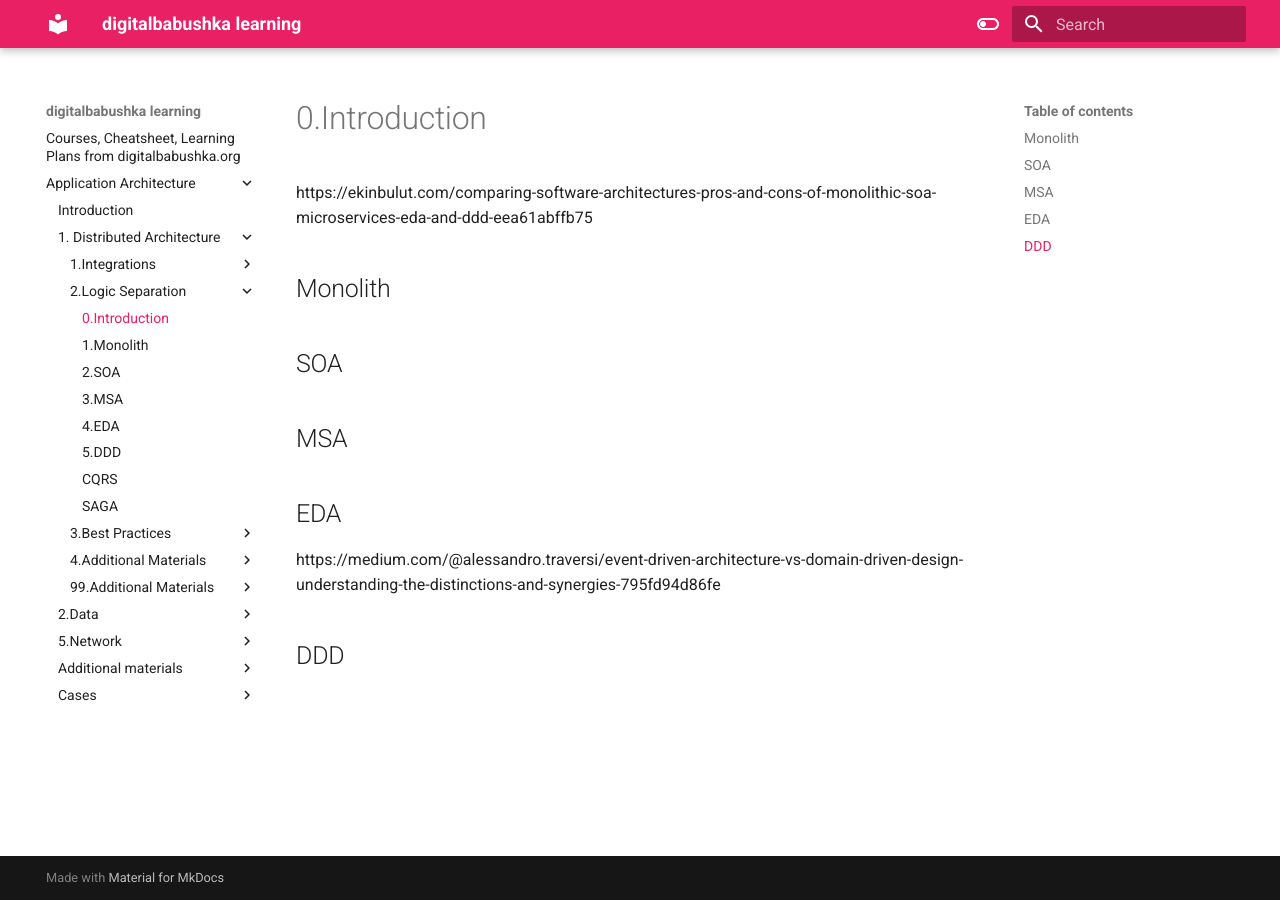
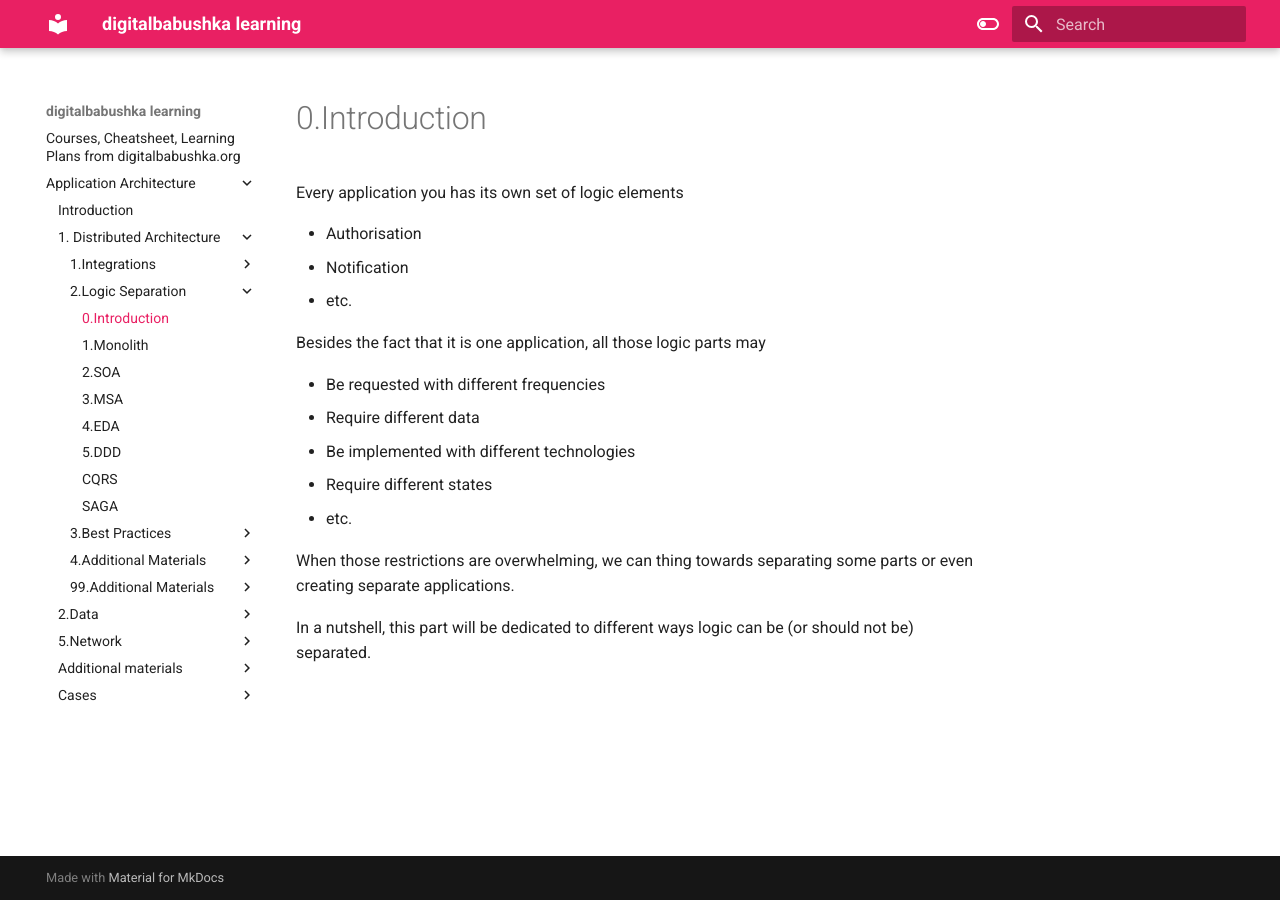
Before and after one commit to IrishBoy/SystemDesignCheatSheet, an MkDocs documentation site: the page built from docs/Application Architecture/1. Distributed Architecture/2.Logic Separation/0.Introduction.md, in a window 1280 px wide. Built offline with MkDocs 1.6.1 and Material for MkDocs 9.7.7, drawn with Linux system fonts in a browser that asks for light colours.

Commit message:
Added materials

```diff
--- a/docs/Application Architecture/1. Distributed Architecture/2.Logic Separation/0.Introduction.md
+++ b/docs/Application Architecture/1. Distributed Architecture/2.Logic Separation/0.Introduction.md
@@ -1,14 +1,18 @@
 
+Every application you has its own set of logic elements
 
-https://ekinbulut.com/comparing-software-architectures-pros-and-cons-of-monolithic-soa-microservices-eda-and-ddd-eea61abffb75
-## Monolith
+- Authorisation
+- Notification
+- etc.
 
-## SOA
+Besides the fact that it is one application, all those logic parts may
 
-## MSA
+- Be requested with different frequencies
+- Require different data
+- Be implemented with different technologies
+- Require different states
+- etc.
 
+When those restrictions are overwhelming, we can thing towards separating some parts or even creating separate applications.
 
-## EDA
-https://medium.com/@alessandro.traversi/event-driven-architecture-vs-domain-driven-design-understanding-the-distinctions-and-synergies-795fd94d86fe
-
-## DDD
+In a nutshell, this part will be dedicated to different ways logic can be (or should not be) separated.
```
Also changed, not shown: docs/Application Architecture/1. Distributed Architecture/2.Logic Separation/1.Monolith.md (+3 -0 lines), docs/Application Architecture/1. Distributed Architecture/2.Logic Separation/4.EDA.md (+1 -0 lines), docs/Application Architecture/.obsidian/workspace.json, docs/Application Architecture/1. Distributed Architecture/1.Integrations/4.Cases/1.POST as GET.md (added).
